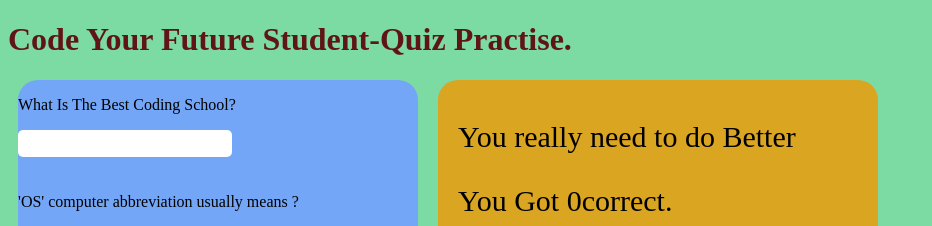
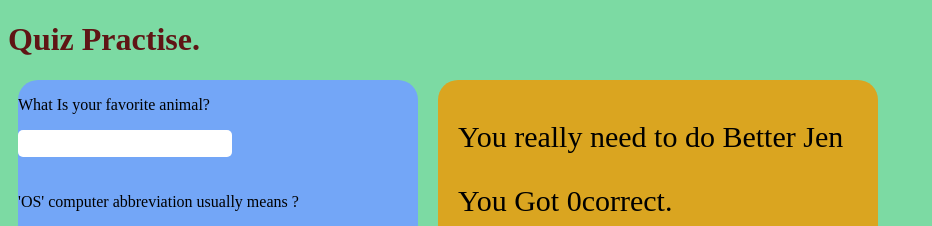
Before and after one commit to mohamedlafiteh/Quiz, a plain HTML site: page index.html in a window 1280 px wide. Both pictures are taken after a click on the button "I am finished". Shown: the top 226 px of the page, without its empty margins (0-932 px from the left). Drawn offline with Linux system fonts and the light colour scheme.

Commit message:
Fix name

```diff
--- a/index.html
+++ b/index.html
@@ -5,13 +5,13 @@
     <meta charset="UTF-8" />
     <meta name="viewport" content="width=device-width, initial-scale=1.0" />
     <meta http-equiv="X-UA-Compatible" content="ie=edge" />
-    <title>Quiz Project</title>
+    <title>Quiz tes for you Jen, are you ready?</title>
     <script src="quiz.js"></script>
   </head>
   <body>
-    <h1 id="intro">Code Your Future Student-Quiz Practise.</h1>
+    <h1 id="intro">Quiz Practise.</h1>
     <form id="quiz" name="quiz">
-      <p>What Is The Best Coding School?</p>
+      <p>What Is your favorite animal?</p>
       <input id="texbox" type="text" name="question1" />
       <p>'OS' computer abbreviation usually means ?</p>
       <input
--- a/quiz.js
+++ b/quiz.js
@@ -14,9 +14,9 @@ function check() {
     correct++;
   }
   var messages = [
-    " Great Job ",
-    " That's Okay ",
-    " You really need to do Better"
+    " Great Job Jen ",
+    " That's Okay Jen ",
+    " You really need to do Better Jen",
   ];
   var pictures = ["imges/s1.gif ", " imges/lose1.gif ", " imges/lose2.gif "];
   var range;
```
